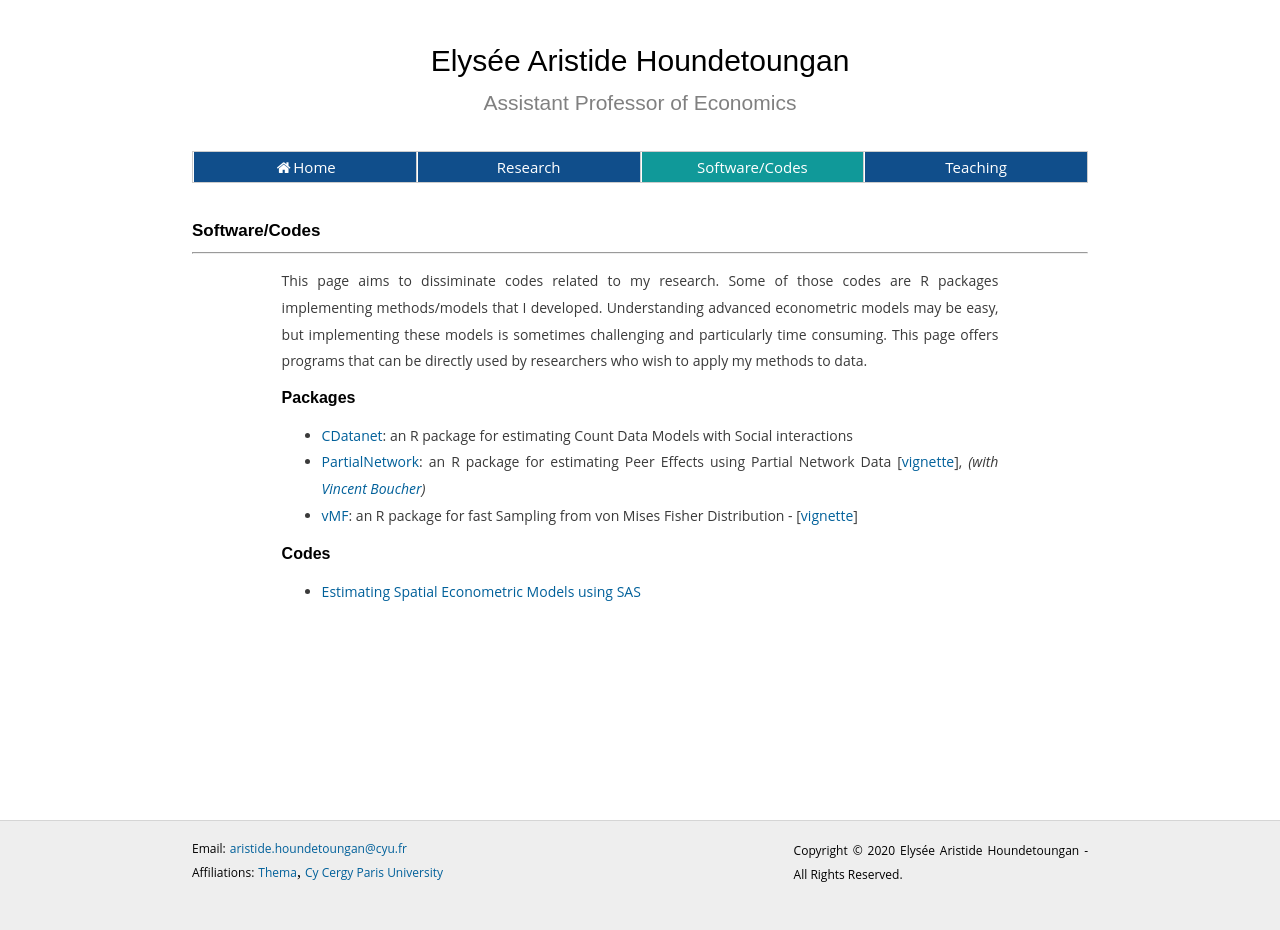
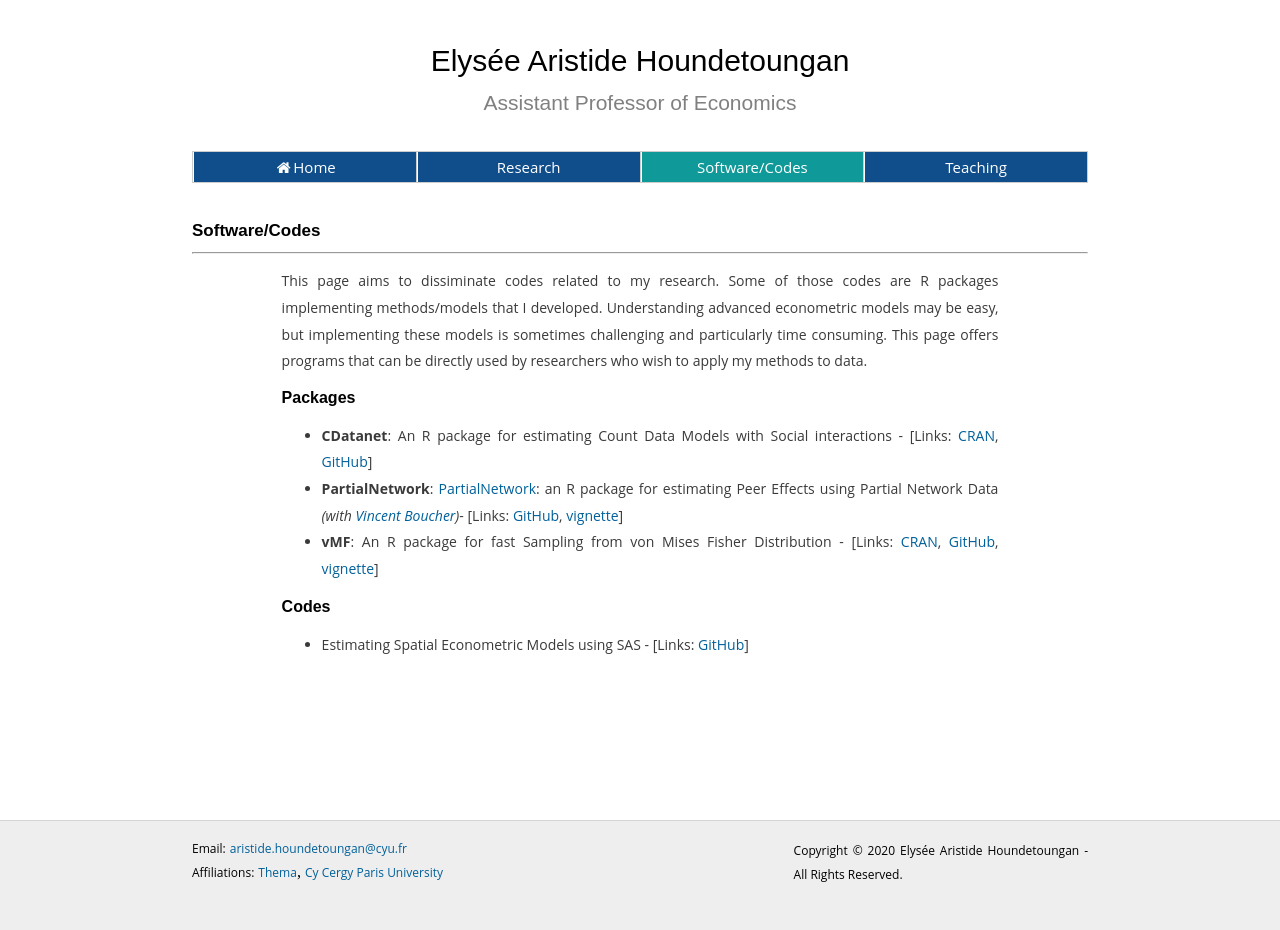
Before and after one commit to ahoundetoungan/ahoundetoungan.github.io, a Jekyll site: the page built from software/index.html, in a window 1280 px wide. Built offline with Jekyll 4.4.1, drawn with Linux system fonts in a browser that asks for light colours.

Commit message:
research

```diff
--- a/software/index.html
+++ b/software/index.html
@@ -22,13 +22,13 @@ $(document).ready(function() {
       <h2>Packages</h2>
       <div id = "research2">
         <ul>
-          <li><a href="https://CRAN.R-project.org/package=CDatanet" target="_blank">CDatanet</a>: an R package for estimating Count Data Models with Social interactions</li>
-          <li><a href="https://github.com/ahoundetoungan/PartialNetwork" target="_blank">PartialNetwork</a>: an R package for estimating Peer Effects using Partial Network Data [<a href="https://nbviewer.org/github/ahoundetoungan/PartialNetwork/blob/master/doc/PartialNetwork_vignette.pdf" target="_blank">vignette</a>], <i>(with <a href="https://www.vincentbouchereconomist.com/" target="_blank">Vincent Boucher</a>)</i></li>
-          <li><a href="https://github.com/ahoundetoungan/vMF" target="_blank">vMF</a>: an R package for fast Sampling from von Mises Fisher Distribution - [<a href="https://nbviewer.jupyter.org/github/ahoundetoungan/vMF/blob/master/doc/vMF.pdf" target="_blank">vignette</a>]</li>
+          <li> <b>CDatanet</b>: An R package for estimating Count Data Models with Social interactions - [Links: <a href="https://CRAN.R-project.org/package=CDatanet" target="_blank">CRAN</a>, <a href="https://github.com/ahoundetoungan/CDatanet" target="_blank">GitHub</a>]</li>
+          <li> <b>PartialNetwork</b>: <a href="https://github.com/ahoundetoungan/PartialNetwork" target="_blank">PartialNetwork</a>: an R package for estimating Peer Effects using Partial Network Data <i>(with <a href="https://www.vincentbouchereconomist.com/" target="_blank">Vincent Boucher</a>)</i>- [Links: <a href="https://github.com/ahoundetoungan/PartialNetwork" target="_blank">GitHub</a>, <a href="https://nbviewer.org/github/ahoundetoungan/PartialNetwork/blob/master/doc/PartialNetwork_vignette.pdf" target="_blank">vignette</a>]</li>
+          <li> <b>vMF</b>: An R package for fast Sampling from von Mises Fisher Distribution - [Links: <a href="https://cran.r-project.org/package=vMF" target="_blank">CRAN</a>, <a href="https://github.com/ahoundetoungan/vMF" target="_blank">GitHub</a>, <a href="https://cran.r-project.org/web/packages/vMF/vignettes/vMF.pdf" target="_blank">vignette</a>]</li>
         </ul>
       <h2>Codes</h2>
       <ul>
-        <li><a href="https://github.com/ahoundetoungan/SpatRegSAS" target="_blank">Estimating Spatial Econometric Models using SAS</a></li>
+        <li> Estimating Spatial Econometric Models using SAS - [Links: <a href="https://github.com/ahoundetoungan/SpatRegSAS" target="_blank">GitHub</a>]</li>
       </ul>
     </div>
     </div>
```
